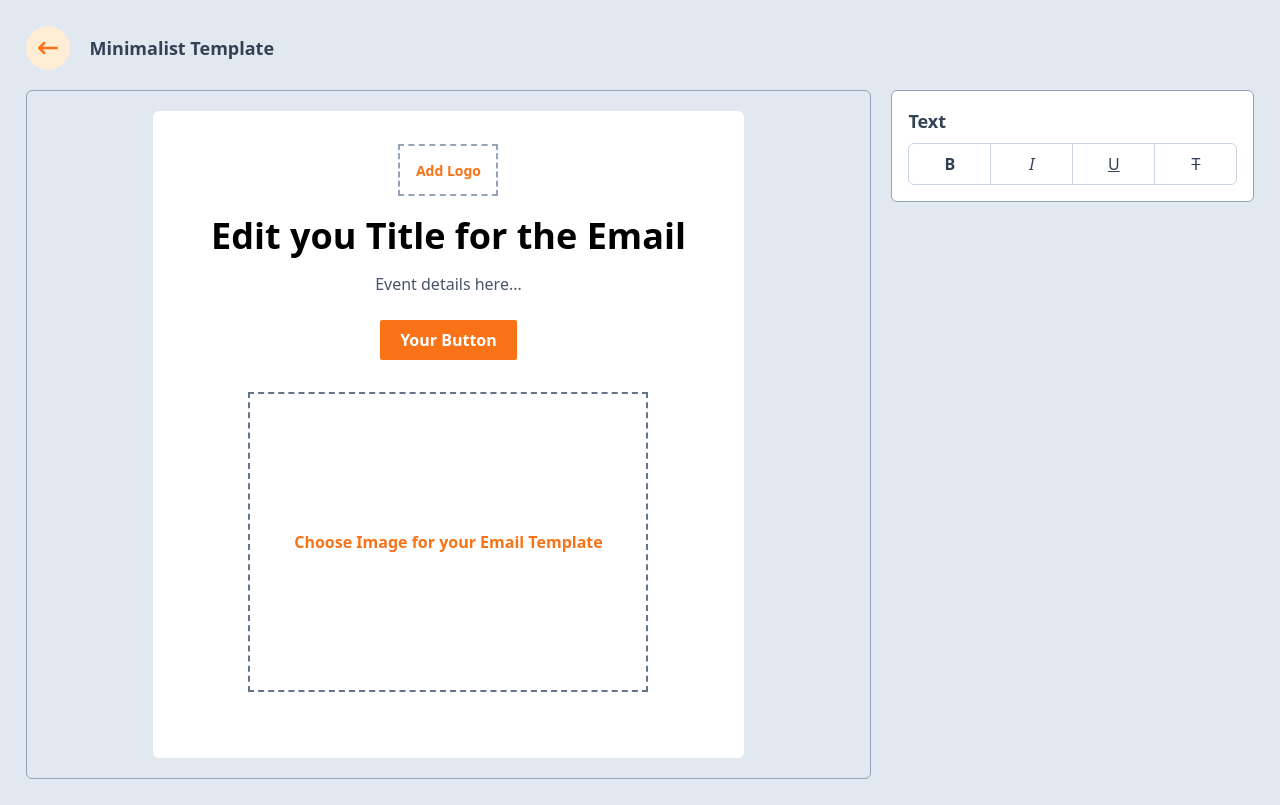
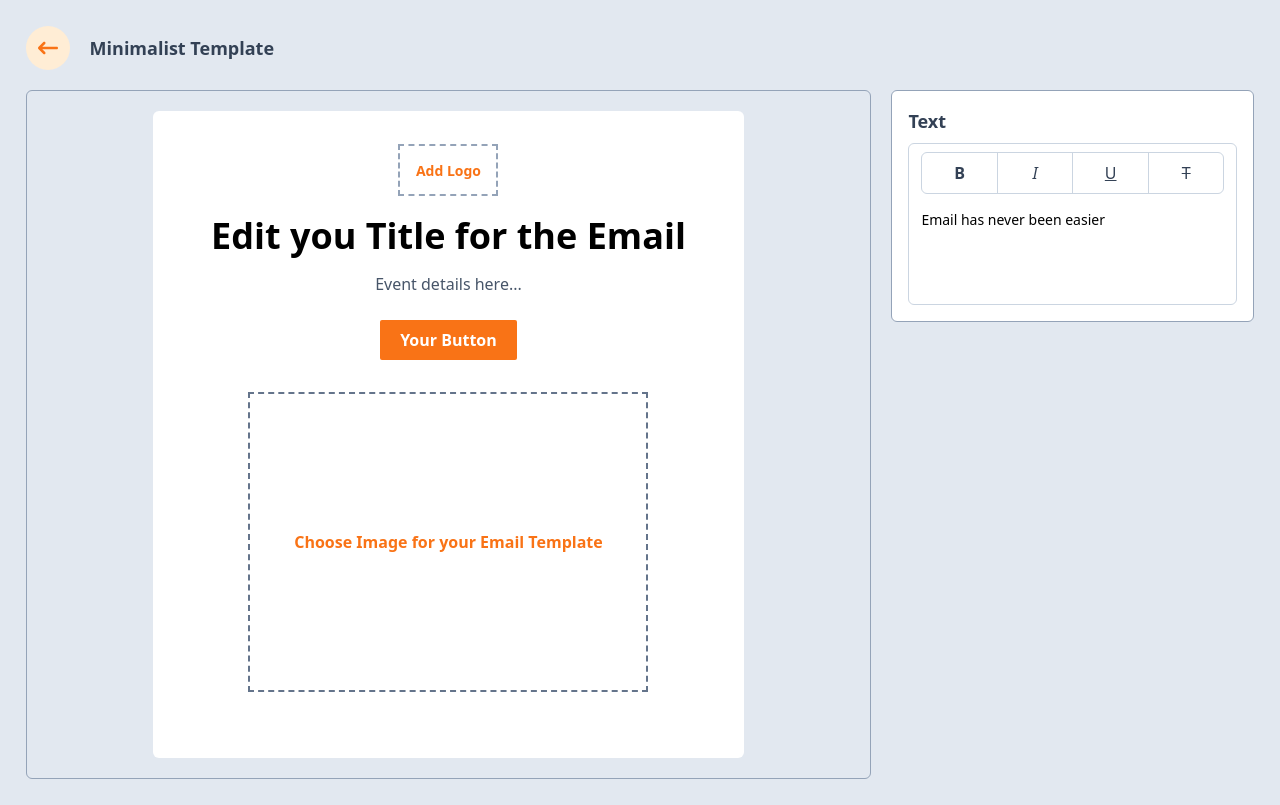
Before and after one commit to rabiulahsan/email-template-builder, a React (Vite) app in the folder email-template-client/: page /edit/template/1 in a window 1280 px wide. Built offline with nearby package versions, Linux system fonts and the light colour scheme.

Commit message:
create the text area for editing the existing text

```diff
--- a/email-template-client/src/Pages/EditTemplate/EditTemplate.jsx
+++ b/email-template-client/src/Pages/EditTemplate/EditTemplate.jsx
@@ -190,8 +190,9 @@ const EditTemplate = () => {
         {/*right side editing bar */}
         <div className="bg-white w-[30%] rounded-md border border-slate-400 p-4">
           <div className="">
+            {/* text box  */}
             <p className="font-bold text-lg text-slate-700 mb-2">Text</p>
-            <div className=" rounded">
+            <div className="border border-slate-300 rounded-md px-3 py-2">
               <div className="flex border border-slate-300 rounded-md overflow-hidden text-slate-700">
                 <p
                   className="flex-1 px-3 py-2 font-bold text-center  hover:bg-slate-100 border-r border-slate-300 cursor-pointer"
@@ -219,7 +220,14 @@ const EditTemplate = () => {
                 </p>
               </div>
 
-              <div className=""></div>
+              {/* write the text here  */}
+              <div className="mt-4">
+                <textarea
+                  className="w-full text-sm bg-white outline-none  focus:outline-none rounded-md resize-none"
+                  defaultValue="Email has never been easier"
+                  rows="4"
+                ></textarea>
+              </div>
             </div>
           </div>
         </div>
```
